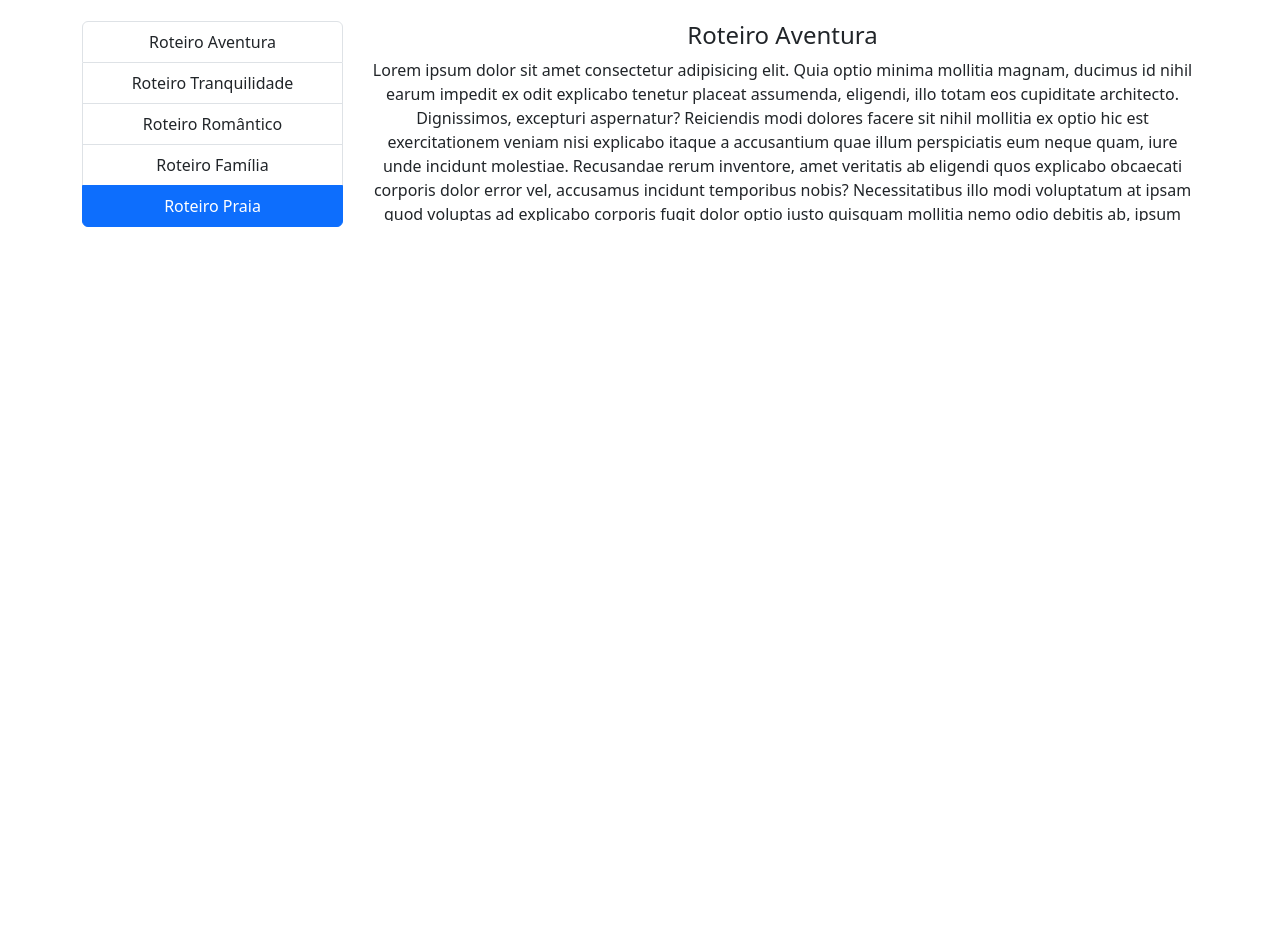
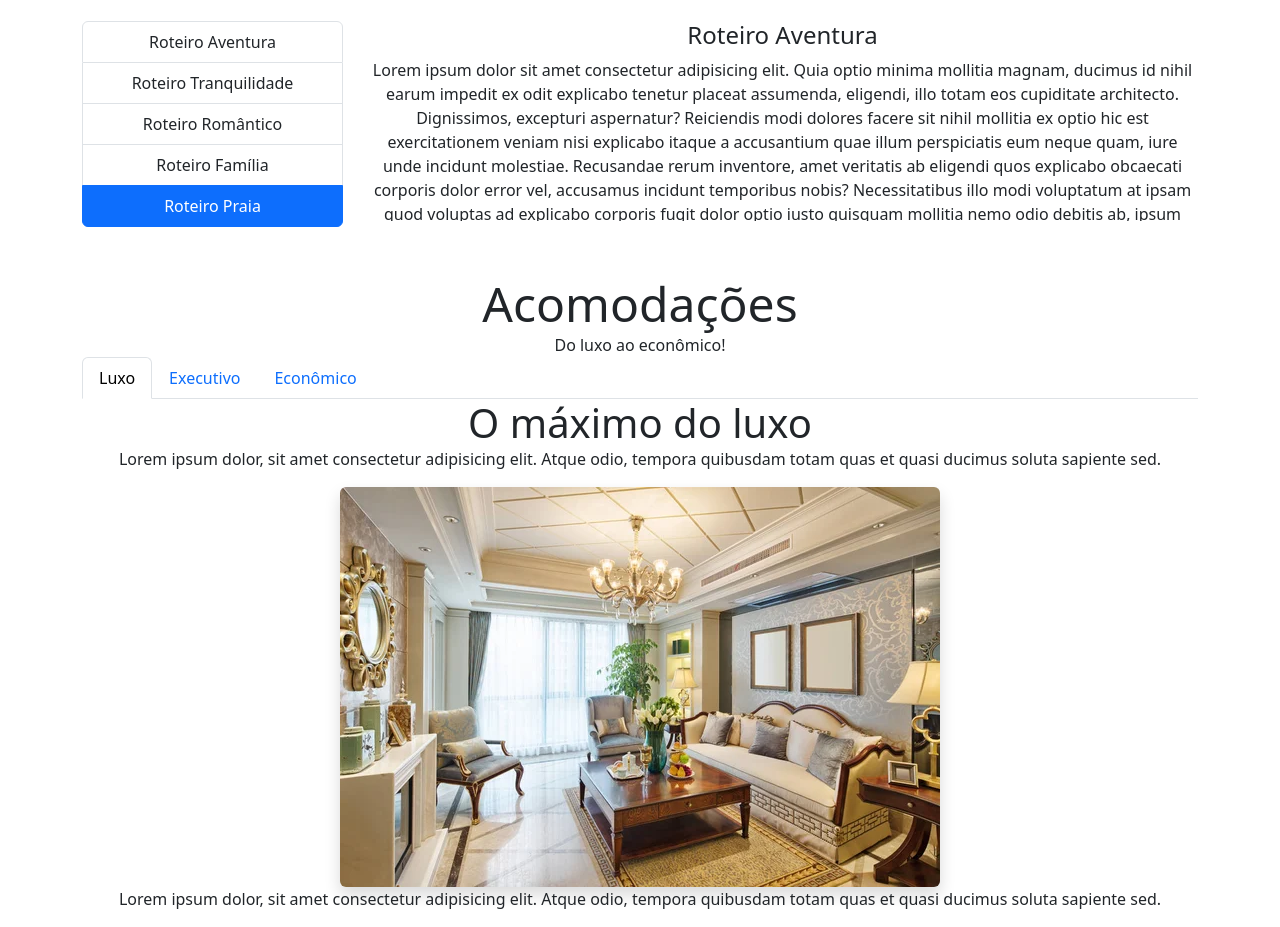
Before and after one commit to LuizFCabral/Bootcamp_DevJr_AgenciaViagens, a plain HTML site: page index.html in a window 1280 px wide. Shown: the part 611-1538 px from the top of the page. Before the commit the page ends 838 px from the top, so only its background shows below. Drawn offline with nearby package versions, Linux system fonts and the light colour scheme.

Commit message:
:sparkles: feat: Adiciona a área de acomodações

```diff
--- a/index.html
+++ b/index.html
@@ -175,7 +175,7 @@
 			</div>
 		</div>
 
-		<!-- ScrollSky Roteiros -->
+		<!-- ScrollSpy Roteiros -->
 		<div class="container text-center mt-5">
 			<div class="row">
 				<div class="col">
@@ -395,6 +395,135 @@
 			</div>
 		</div>
 
+		<!-- Acomodações -->
+		<div class="container text-center mt-5">
+			<div class="row">
+				<div class="col">
+					<div class="display-5">Acomodações</div>
+					Do luxo ao econômico!
+				</div>
+			</div>
+
+			<ul class="nav nav-tabs" id="myTab" role="tablist">
+				<li class="nav-item" role="presentation">
+					<button
+						class="nav-link active"
+						id="home-tab"
+						data-bs-toggle="tab"
+						data-bs-target="#home-tab-pane"
+						type="button"
+						role="tab"
+						aria-controls="home-tab-pane"
+						aria-selected="true"
+					>
+						Luxo
+					</button>
+				</li>
+				<li class="nav-item" role="presentation">
+					<button
+						class="nav-link"
+						id="profile-tab"
+						data-bs-toggle="tab"
+						data-bs-target="#profile-tab-pane"
+						type="button"
+						role="tab"
+						aria-controls="profile-tab-pane"
+						aria-selected="false"
+					>
+						Executivo
+					</button>
+				</li>
+				<li class="nav-item" role="presentation">
+					<button
+						class="nav-link"
+						id="contact-tab"
+						data-bs-toggle="tab"
+						data-bs-target="#contact-tab-pane"
+						type="button"
+						role="tab"
+						aria-controls="contact-tab-pane"
+						aria-selected="false"
+					>
+						Econômico
+					</button>
+				</li>
+			</ul>
+			<div class="tab-content" id="myTabContent">
+				<div
+					class="tab-pane fade show active"
+					id="home-tab-pane"
+					role="tabpanel"
+					aria-labelledby="home-tab"
+					tabindex="0"
+				>
+					<div class="display-6">O máximo do luxo</div>
+					<p>
+						Lorem ipsum dolor, sit amet consectetur adipisicing
+						elit. Atque odio, tempora quibusdam totam quas et quasi
+						ducimus soluta sapiente sed.
+					</p>
+					<img
+						src="assets/room1.jpg"
+						alt="Imagem Luxo"
+						class="shadow rounded img-fluid"
+					/>
+					<p>
+						Lorem ipsum dolor, sit amet consectetur adipisicing
+						elit. Atque odio, tempora quibusdam totam quas et quasi
+						ducimus soluta sapiente sed.
+					</p>
+				</div>
+				<div
+					class="tab-pane fade"
+					id="profile-tab-pane"
+					role="tabpanel"
+					aria-labelledby="profile-tab"
+					tabindex="0"
+				>
+					<div class="display-6">Melhor custo benefício</div>
+					<p>
+						Lorem ipsum dolor, sit amet consectetur adipisicing
+						elit. Atque odio, tempora quibusdam totam quas et quasi
+						ducimus soluta sapiente sed.
+					</p>
+					<img
+						src="assets/room2.jpg"
+						alt="Imagem Executivo"
+						class="shadow rounded img-fluid"
+					/>
+					<p>
+						Lorem ipsum dolor, sit amet consectetur adipisicing
+						elit. Atque odio, tempora quibusdam totam quas et quasi
+						ducimus soluta sapiente sed.
+					</p>
+				</div>
+				<div
+					class="tab-pane fade"
+					id="contact-tab-pane"
+					role="tabpanel"
+					aria-labelledby="contact-tab"
+					tabindex="0"
+				>
+					<div class="display-6">Somente o essencial.</div>
+					<p>
+						Lorem ipsum dolor, sit amet consectetur adipisicing
+						elit. Atque odio, tempora quibusdam totam quas et quasi
+						ducimus soluta sapiente sed.
+					</p>
+					<img
+						src="assets/room3.jpg"
+						alt="Imagem Econômico"
+						class="shadow rounded img-fluid"
+					/>
+					<p>
+						Lorem ipsum dolor, sit amet consectetur adipisicing
+						elit. Atque odio, tempora quibusdam totam quas et quasi
+						ducimus soluta sapiente sed.
+					</p>
+				</div>
+			</div>
+		</div>
+
 		<!-- Javascript Bootstrap -->
 		<script
 			src="https://cdn.jsdelivr.net/npm/bootstrap@5.3.0/dist/js/bootstrap.bundle.min.js"
```
